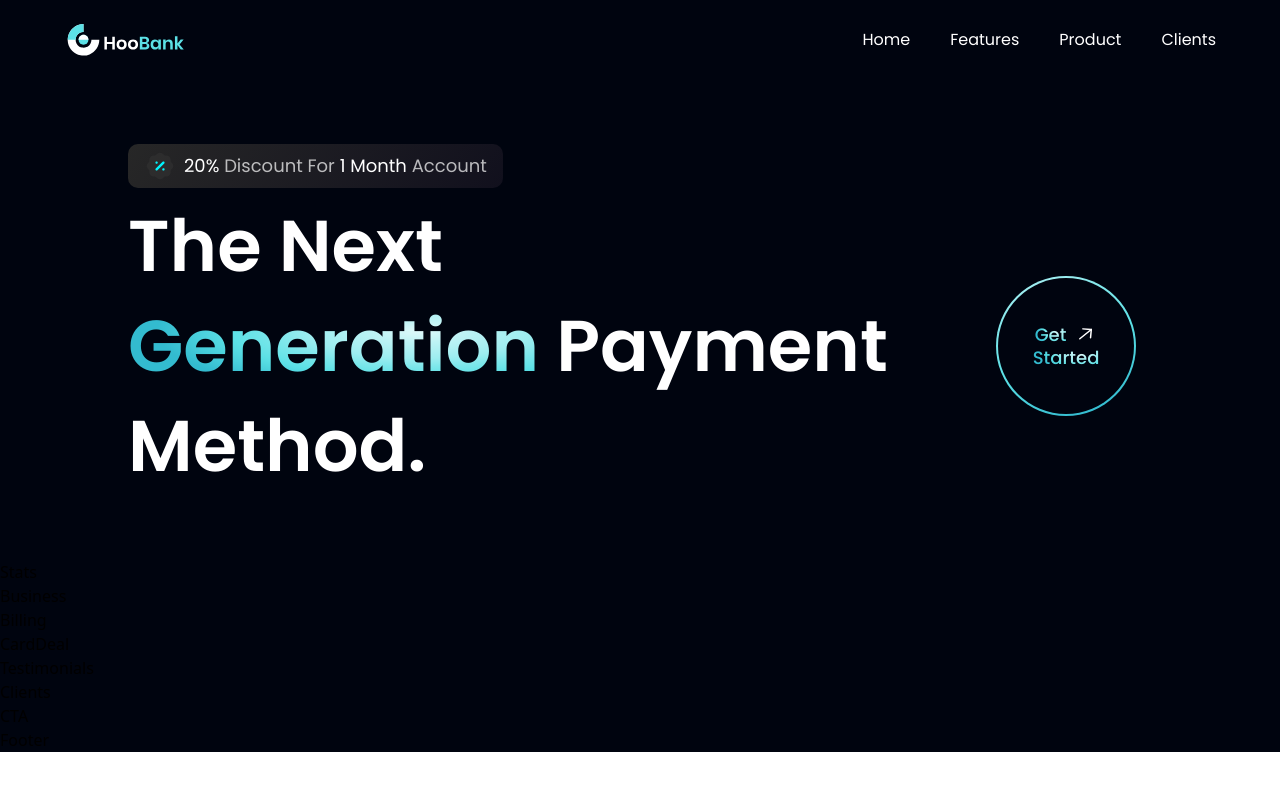
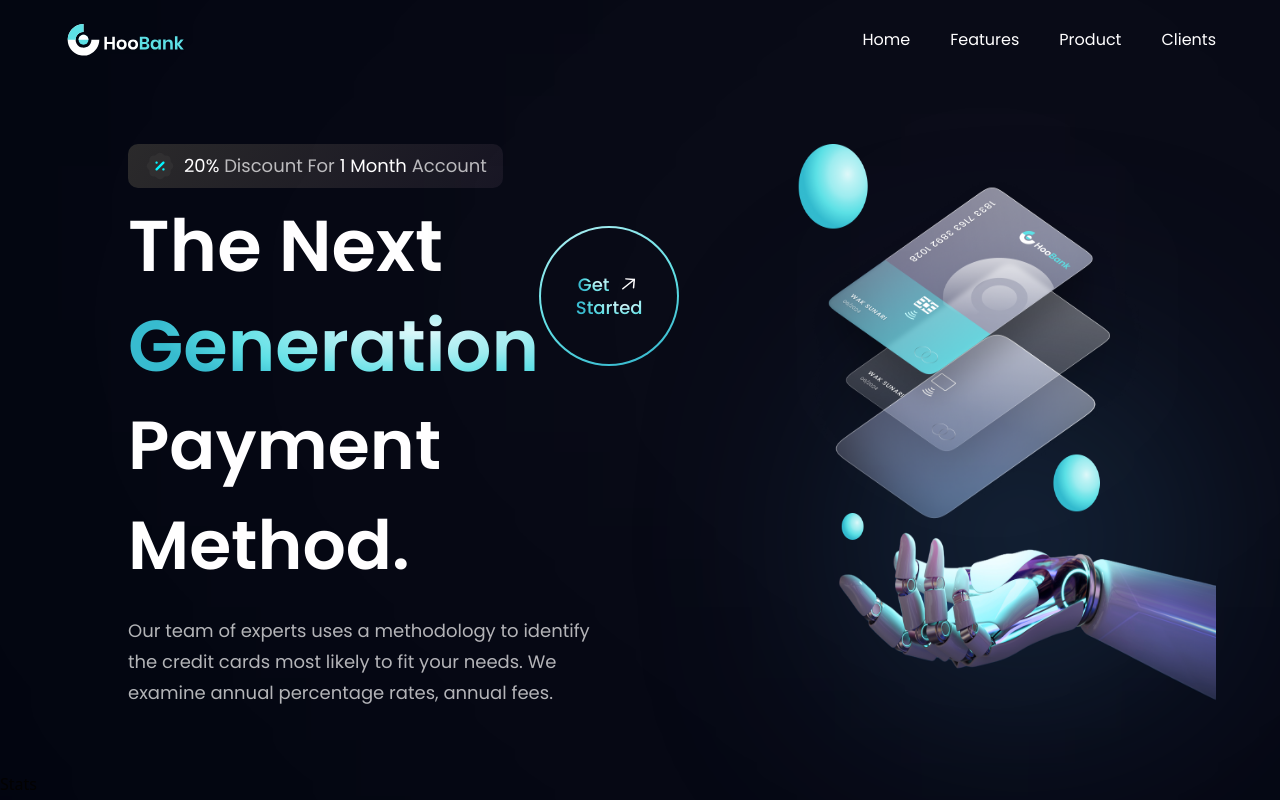
Before and after one commit to ondairos/bank_page, a React (Vite) app: page / in a window 1280 px wide. Shown: the top 800 px of the page. Built offline with nearby package versions, Linux system fonts and the light colour scheme.

Commit message:
finished Hero section with tailwind

```diff
--- a/src/components/Hero.jsx
+++ b/src/components/Hero.jsx
@@ -1,7 +1,7 @@
 import React from "react";
 import styles from "../style";
 import { discount, robot } from "../assets";
-import GetStarted from './GetStarted';
+import GetStarted from "./GetStarted";
 
 const Hero = () => {
   return (
@@ -23,12 +23,40 @@
         <div className="flex flex-row justify-between items-center w-full">
           <h1 className="flex-1 font-poppins font-semibold ss:text-[72px] text-[52px] text-white ss:leading-[100px] leading-[75px]">
             The Next <br className="sm:block hidden" />{" "}
-            <span className="text-gradient">Generation</span> Payment Method.
+            <span className="text-gradient">Generation</span>
           </h1>
           <div className="ss:flex hidden md:mr-4 mr-0">
             <GetStarted />
           </div>
         </div>
+
+        <h1 className="font-poppins font-semibold ss:text-[68px] text-[52px] text-white ss:leading-[100px] leading-[75px] w-full">
+          Payment Method.
+        </h1>
+        <p className={`${styles.paragraph} max-w-[470px] mt-5`}>
+          Our team of experts uses a methodology to identify the credit cards
+          most likely to fit your needs. We examine annual percentage rates,
+          annual fees.
+        </p>
+      </div>
+
+      {/* div for right side of screen */}
+      <div className={`flex-1 flex ${styles.flexCenter} md:my-0 my-10 relative`}>
+        <img
+          src={robot}
+          alt="billing"
+          className="w-[100%] h-[100%] relative z-[5]"
+        />
+
+        {/* gradient start */}
+        <div className="absolute z-[0] w-[40%] h-[35%] top-0 pink__gradient" />
+        <div className="absolute z-[1] w-[80%] h-[80%] rounded-full white__gradient bottom-40" />
+        <div className="absolute z-[0] w-[50%] h-[50%] right-20 bottom-20 blue__gradient" />
+        {/* gradient end */}
+      </div>
+
+      <div className={`ss:hidden ${styles.flexCenter}`}>
+        <GetStarted />
       </div>
     </section>
   );
```
